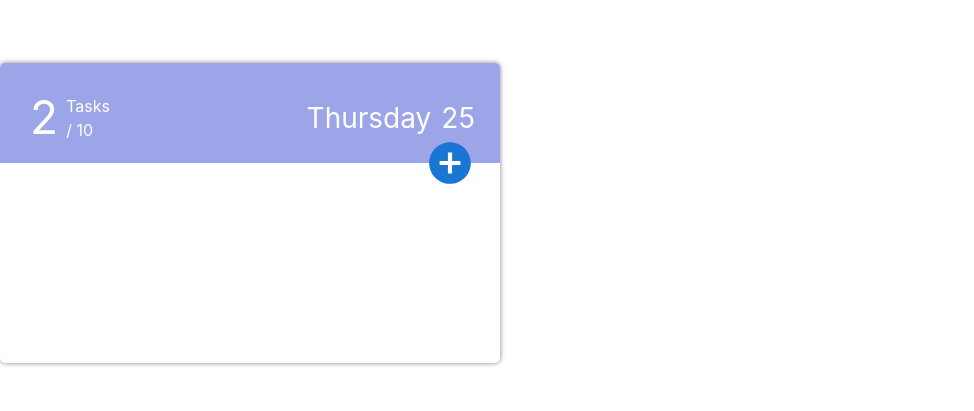
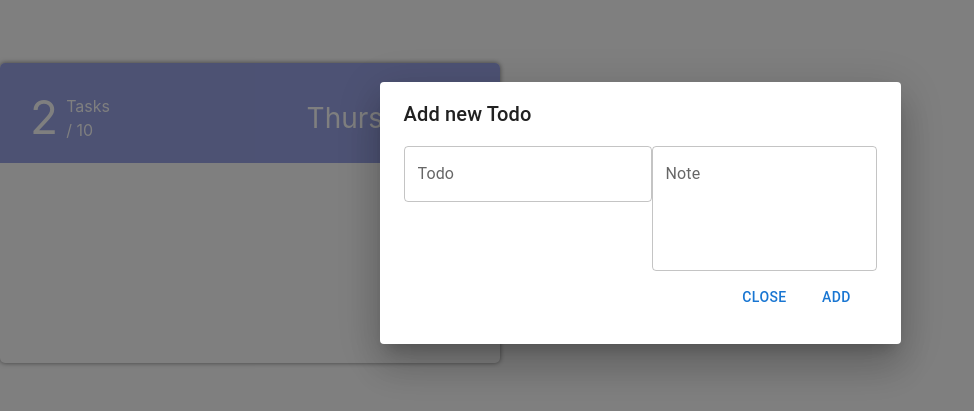
Before and after one commit to MrBr0wn/react-todo-list, a React (Vite) app: page / in a window 1280 px wide. Shown: the part 187-598 px from the top of the page, without its empty margins (0-974 px from the left). Built offline with nearby package versions, Linux system fonts and the light colour scheme.

Commit message:
build: implement DialogModal

```diff
--- a/src/components/Dialog/DialogModal.jsx
+++ b/src/components/Dialog/DialogModal.jsx
@@ -1,10 +1,41 @@
+import Dialog from '@mui/material/Dialog'
+import DialogTitle from '@mui/material/DialogTitle'
+import DialogContent from '@mui/material/DialogContent'
+import DialogActions from '@mui/material/DialogActions'
+import TextField from '@mui/material/TextField'
+import Button from '@mui/material/Button'
+
 import './DialogModal.css'
 
-function DialogModal() {
+const DialogModal = () => {
   return (
-    <div>
+    <Dialog open={true}>
+      <DialogTitle>Add new Todo</DialogTitle>
 
-    </div>
+      <DialogContent>
+        <form onSubmit={() => {}}>
+          <TextField
+            label="Todo"
+            variant="outlined"
+            onChange={(e) => {}}
+            value=""
+          />
+          <TextField
+            label="Note"
+            variant="outlined"
+            onChange={(e) => {}}
+            value=""
+            multiline
+            minRows={4}
+          />
+
+          <DialogActions>
+            <Button color="primary" onClick={() => {}}>Close</Button>
+            <Button disabled={false} type="submit" color="primary" onClick={() => {}}>Add</Button>
+          </DialogActions>
+        </form>
+      </DialogContent>
+    </Dialog>
   )
 }
 
--- a/src/components/TodoHeader/TodoHeader.jsx
+++ b/src/components/TodoHeader/TodoHeader.jsx
@@ -1,6 +1,7 @@
 import './TodoHeader.css'
 import moment from 'moment'
 import AddCircleIcon from '@mui/icons-material/AddCircle';
+import DialogModal from '../Dialog/DialogModal';
 
 const whiteColor = '#fff'
 const styles = {
@@ -52,12 +53,12 @@ function TodoHeader() {
         </div>
       </div>
 
-      <div>
-        <div className="add-todo">
-          <AddCircleIcon color='primary' />
-          <span className='icon-background'></span>
-        </div>
+      <div className="add-todo">
+        <AddCircleIcon color='primary' />
+        <span className='icon-background'></span>
       </div>
+
+      <DialogModal />
     </div>
   )
 }
```
